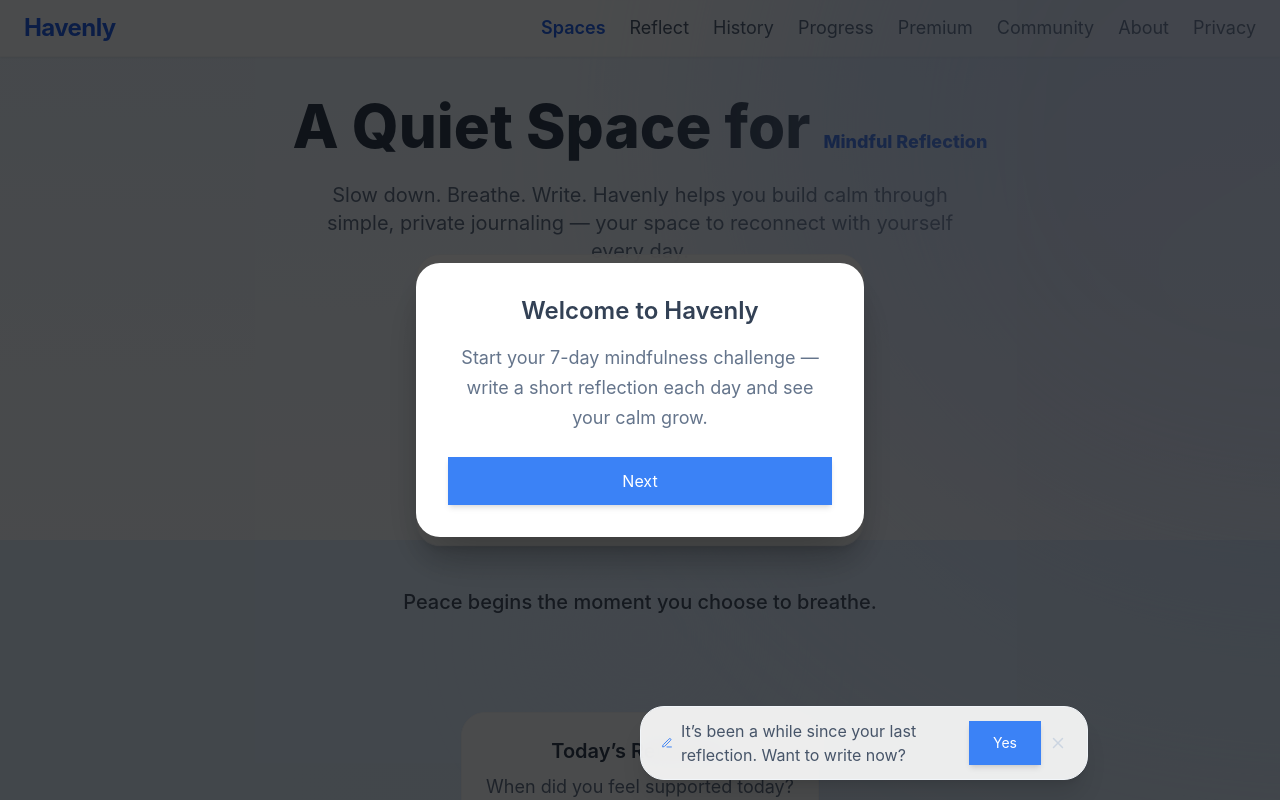
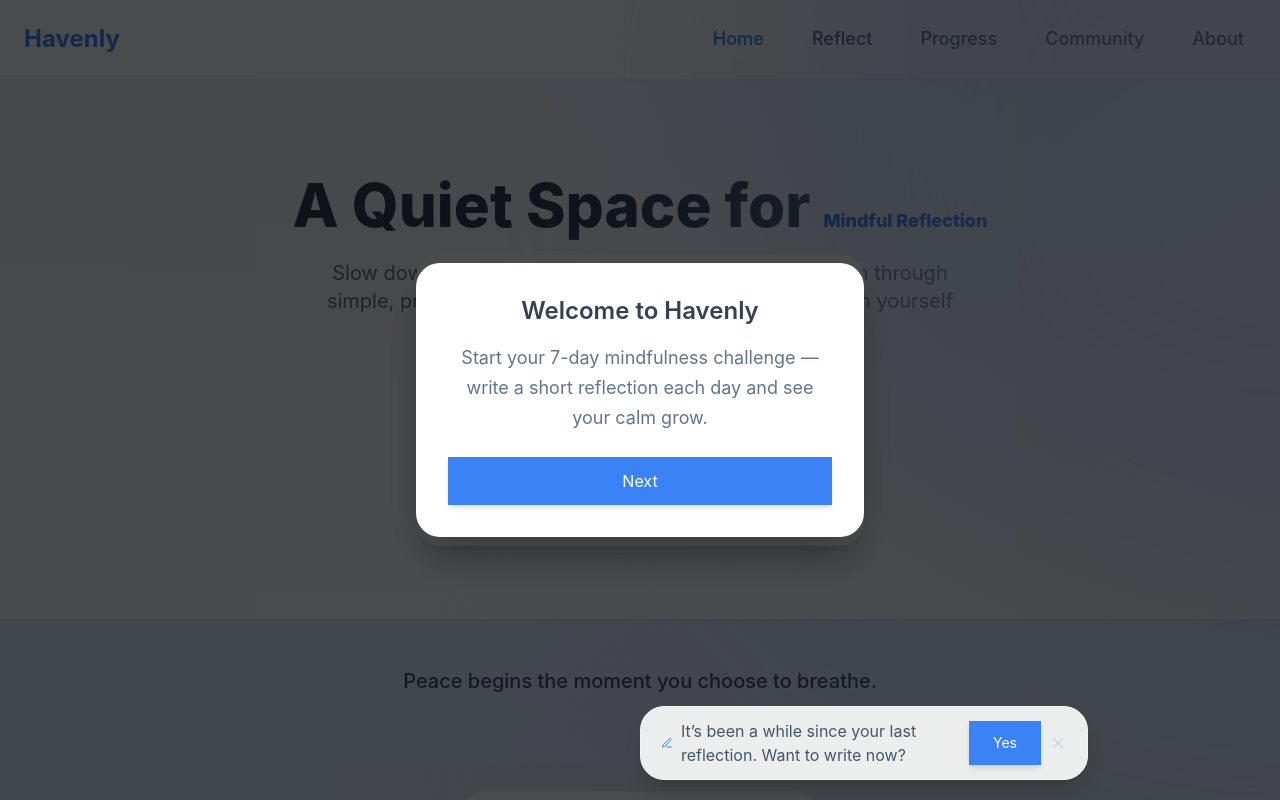
Before and after one commit to Khrboshi/havenly, a Next.js app: page / in a window 1280 px wide. Shown: the top 800 px of the page. Built offline with nearby package versions, Linux system fonts and the light colour scheme.

Commit message:
Update Header.js

```diff
--- a/components/Header.js
+++ b/components/Header.js
@@ -1,112 +1,101 @@
+// /components/Header.js
 "use client";
 
+import Link from "next/link";
 import { useState, useEffect } from "react";
-import Link from "next/link";
+import { motion, AnimatePresence } from "framer-motion";
 import { useRouter } from "next/router";
-import { motion, AnimatePresence } from "framer-motion";
-import { Menu, X } from "lucide-react";
 
-const navLinks = [
-  { label: "Spaces", href: "/" },
-  { label: "Reflect", href: "/reflect" },
-  { label: "History", href: "/history" },
-  { label: "Progress", href: "/progress" },
-  { label: "Premium", href: "/premium" },
-  { label: "Community", href: "/community" },
-  { label: "About", href: "/about" },
-  { label: "Privacy", href: "/privacy" },
+export default function Header() {
+  const [menuOpen, setMenuOpen] = useState(false);
+  const [scrolled, setScrolled] = useState(false);
+  const router = useRouter();
+
+  useEffect(() => {
+    const onScroll = () => setScrolled(window.scrollY > 10);
+    window.addEventListener("scroll", onScroll);
+    return () => window.removeEventListener("scroll", onScroll);
+  }, []);
+
+  const links = [
+    { href: "/", label: "Home" },
+    { href: "/reflect", label: "Reflect" },
+    { href: "/progress", label: "Progress" },
+    { href: "/community", label: "Community" },
+    { href: "/about", label: "About" },
   ];
 
-export default function Header() {
-  const router = useRouter();
-  const [open, setOpen] = useState(false);
-
-  // Disable background scroll when menu is open
-  useEffect(() => {
-    document.body.style.overflow = open ? "hidden" : "auto";
-  }, [open]);
-
-  // Auto-close on route change
-  useEffect(() => {
-    const handleRouteChange = () => setOpen(false);
-    router.events.on("routeChangeStart", handleRouteChange);
-    return () => router.events.off("routeChangeStart", handleRouteChange);
-  }, [router.events]);
-
   return (
-    <header className="fixed top-0 left-0 w-full z-40 bg-white/70 dark:bg-slate-900/70 backdrop-blur-md border-b border-slate-200 dark:border-slate-700 shadow-sm">
-      <div className="max-w-7xl mx-auto flex items-center justify-between px-6 py-3">
-        {/* Brand / Logo */}
+    <header
+      className={`navbar transition-all duration-300 ${
+        scrolled ? "backdrop-blur-md bg-white/90 dark:bg-slate-900/80 shadow-sm" : "bg-transparent"
+      }`}
+    >
+      {/* Logo / brand */}
       <Link
         href="/"
-          className="text-2xl font-bold text-blue-600 dark:text-blue-400 tracking-tight"
+        className="text-xl sm:text-2xl font-bold text-primary hover:opacity-80 transition-opacity"
       >
         Havenly
       </Link>
 
-        {/* Desktop Navigation */}
-        <nav className="hidden md:flex items-center space-x-6">
-          {navLinks.map(({ label, href }) => (
+      {/* Desktop nav */}
+      <nav className="hidden md:flex space-x-6">
+        {links.map((link) => (
           <Link
-              key={href}
-              href={href}
-              className={`transition-colors duration-200 ${
-                router.pathname === href
-                  ? "text-blue-600 dark:text-blue-400 font-semibold"
-                  : "text-slate-700 dark:text-slate-200 hover:text-blue-500"
+            key={link.href}
+            href={link.href}
+            className={`nav-link ${
+              router.pathname === link.href ? "active" : ""
             }`}
           >
-              {label}
+            {link.label}
           </Link>
         ))}
       </nav>
 
-        {/* Mobile Menu Toggle */}
+      {/* Hamburger button */}
       <button
-          className="md:hidden text-slate-700 dark:text-slate-200 hover:text-blue-500 focus:outline-none focus:ring-2 focus:ring-blue-400 rounded-lg p-2"
-          aria-label={open ? "Close menu" : "Open menu"}
-          onClick={() => setOpen(!open)}
+        aria-label="Toggle menu"
+        onClick={() => setMenuOpen(!menuOpen)}
+        className="md:hidden text-slate-700 dark:text-slate-200 focus:outline-none"
       >
-          {open ? <X size={26} /> : <Menu size={26} />}
+        <motion.div
+          animate={menuOpen ? { rotate: 45, y: 5 } : { rotate: 0, y: 0 }}
+          className="w-6 h-[2px] bg-current mb-[5px] rounded"
+        />
+        <motion.div
+          animate={menuOpen ? { opacity: 0 } : { opacity: 1 }}
+          className="w-6 h-[2px] bg-current mb-[5px] rounded"
+        />
+        <motion.div
+          animate={menuOpen ? { rotate: -45, y: -5 } : { rotate: 0, y: 0 }}
+          className="w-6 h-[2px] bg-current rounded"
+        />
       </button>
-      </div>
 
-      {/* Mobile Menu Overlay */}
+      {/* Mobile overlay */}
       <AnimatePresence>
-        {open && (
-          <motion.nav
-            key="mobile-menu"
-            initial={{ opacity: 0, y: -10 }}
-            animate={{ opacity: 1, y: 0 }}
-            exit={{ opacity: 0, y: -10 }}
-            transition={{ duration: 0.25, ease: "easeOut" }}
-            className="fixed inset-0 bg-slate-900/95 backdrop-blur-md flex flex-col items-center justify-center space-y-6 text-lg font-medium text-white md:hidden"
+        {menuOpen && (
+          <motion.div
+            initial={{ opacity: 0 }}
+            animate={{ opacity: 1 }}
+            exit={{ opacity: 0 }}
+            className="nav-menu"
           >
-            {navLinks.map(({ label, href }) => (
-              <motion.div
-                key={href}
-                whileTap={{ scale: 0.95 }}
-                onClick={() => setOpen(false)}
-              >
+            {links.map((link) => (
               <Link
-                  href={href}
-                  className={`block text-center ${
-                    router.pathname === href
-                      ? "text-blue-400 font-semibold underline underline-offset-4"
-                      : "hover:text-blue-300"
+                key={link.href}
+                href={link.href}
+                onClick={() => setMenuOpen(false)}
+                className={`text-2xl font-semibold ${
+                  router.pathname === link.href ? "text-blue-400" : ""
                 }`}
               >
-                  {label}
+                {link.label}
               </Link>
+            ))}
           </motion.div>
-            ))}
-            <button
-              onClick={() => setOpen(false)}
-              className="mt-8 text-sm text-slate-300 hover:text-white underline underline-offset-2"
-            >
-              Close Menu
-            </button>
-          </motion.nav>
         )}
       </AnimatePresence>
     </header>
```
Lines whose indentation alone changed are shown as unchanged.
